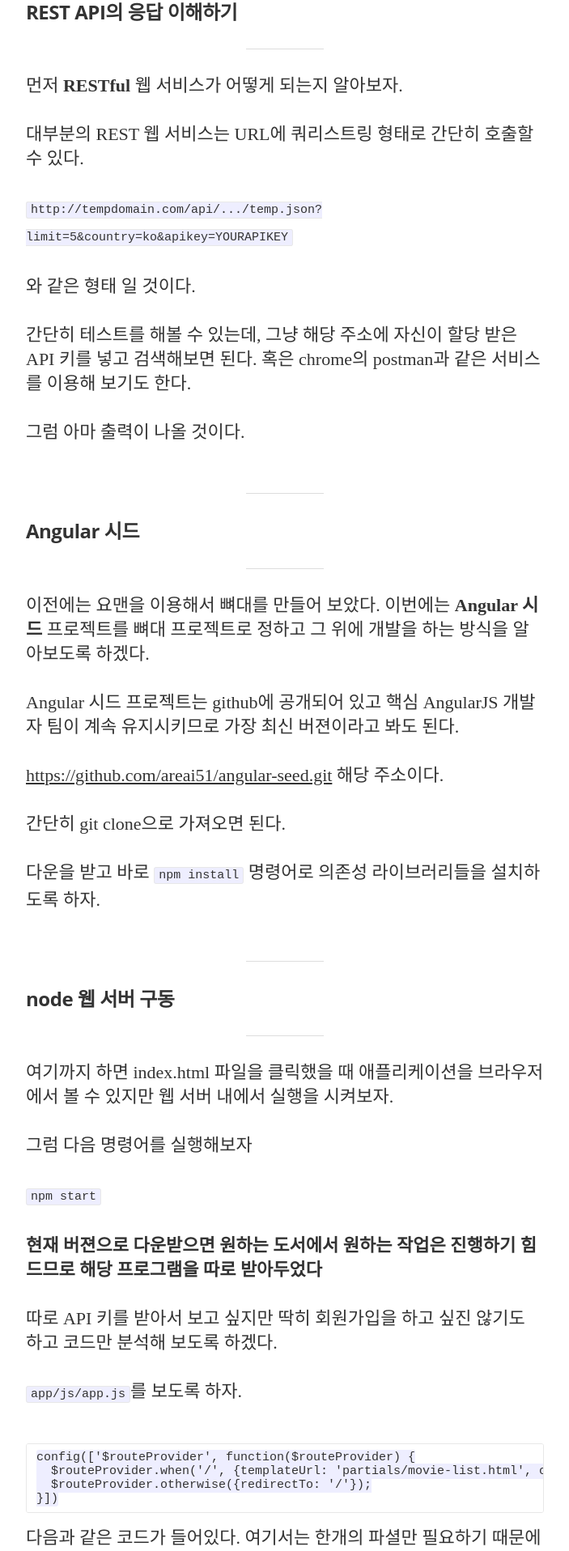
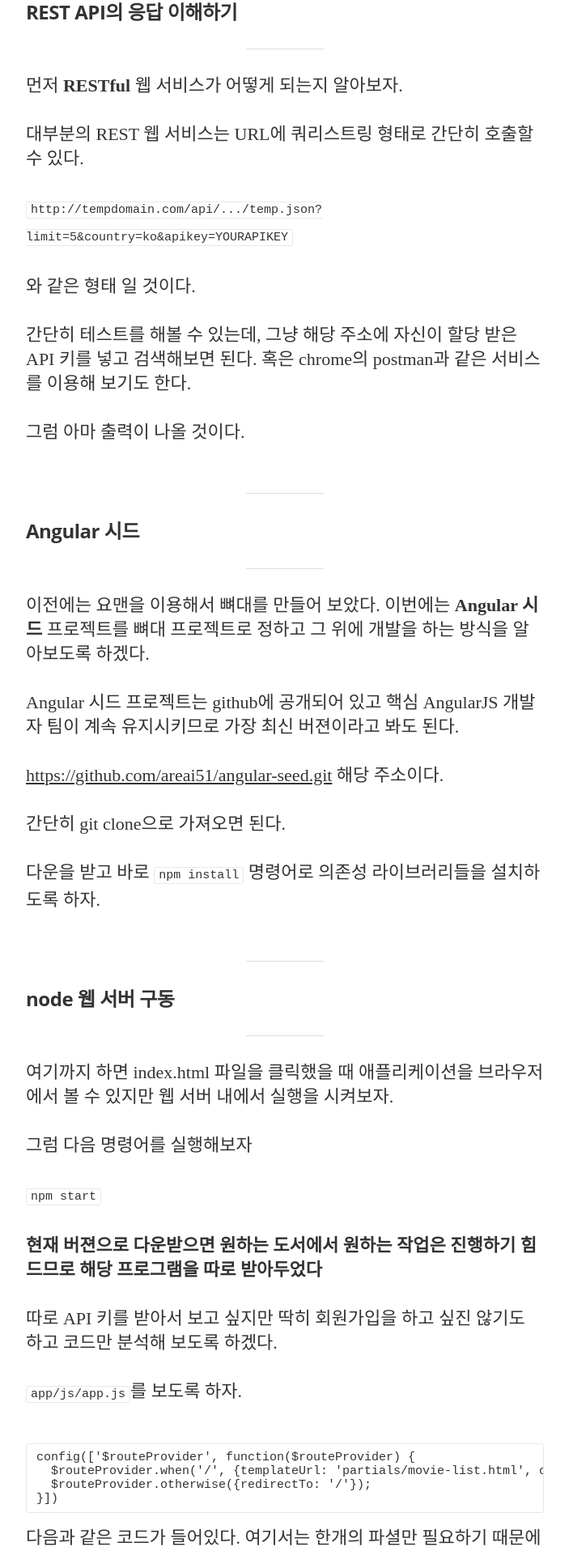
Before and after one commit to koocci/github.io, a Jekyll site: the page built from _posts/2016-11-30-AngularJS_Bluprint_5.md, in a window 1280 px wide. Shown: the part 1471-3387 px from the top of the page at 81% size, without its empty margins (288-991 px from the left). Built offline with Jekyll 4.4.1, drawn with Linux system fonts in a browser that asks for light colours; nearby versions of some CDN libraries; some web fonts are replaced; comment, search, counter and statistics services are not loaded.

Commit message:
change background color
Signed-off-by: Koo jinhyun <lazyeffect1@gmail.com>

```diff
--- a/_config.yml
+++ b/_config.yml
@@ -24,7 +24,10 @@ url: "https://koocci.github.io" # the base hostname & protocol for your site
 baseurl: ""
 
 markdown: kramdown
-highlighter: rouge
+
+kramdown:
+  input: GFM
+  syntax_highlighter: rouge
 
 #fill in disqus shortname to use disqus
 disqus: lazyeffect
--- a/css/main.sass
+++ b/css/main.sass
@@ -607,7 +607,6 @@ code
   font-size: 15px
   border: 1px solid #e8e8e8
   border-radius: 3px
-  background-color: #eef
 
 code
   padding: 1px 5px
```
